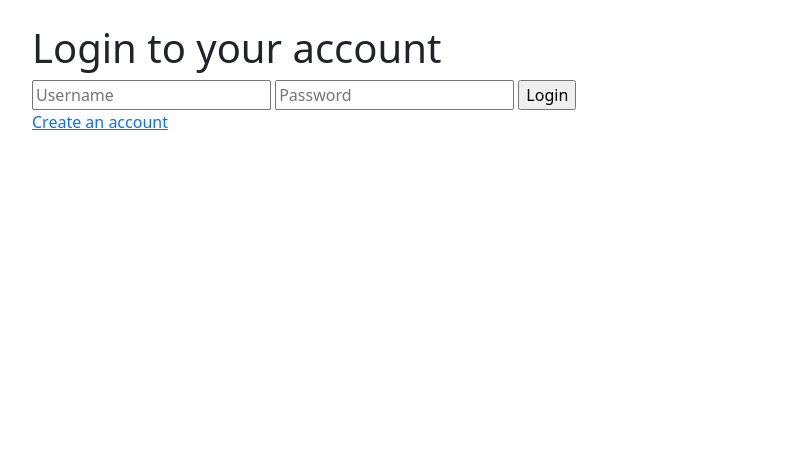
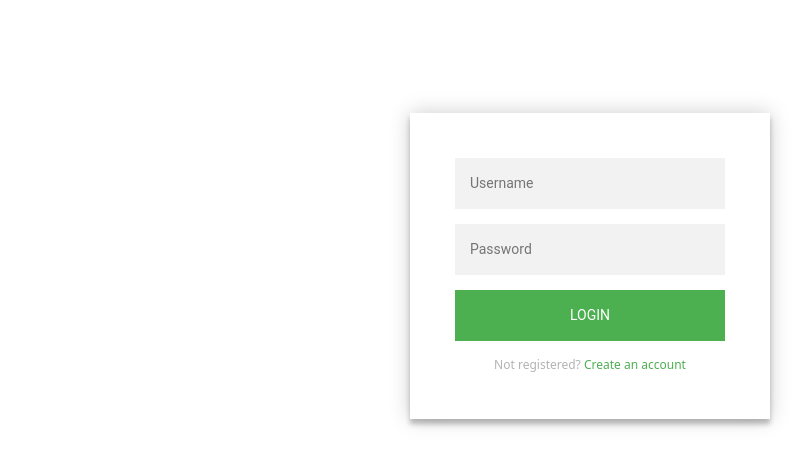
Before and after one commit to bogutskii/flask_example, a Flask app: page /login in a window 1280 px wide. Shown: the part 59-526 px from the top of the page, without its empty margins (50-858 px from the left). Run offline with Flask 2, Linux system fonts and the light colour scheme.

Commit message:
redesign login

```diff
--- a/app.py
+++ b/app.py
@@ -140,11 +140,13 @@ def login():
 @app.route("/dashboard", methods=["GET", "POST"])
 @login_required
 def dashboard():
-    return render_template('dashboard.html')
+    return render_template('dashboard.html', current_user=current_user)
+
 
 @app.route("/logout", methods=["GET", "POST"])
 @login_required
 def logout():
+    logout_user()
     return redirect(url_for('login'))
 
 
@@ -163,3 +165,6 @@ def register():
 
 if __name__ == "__main__":
     app.run(debug=True)
+
+# import request
+# response = response.get('https://randomuser.me.api')
--- /dev/null
+++ b/static/css/signin.css
@@ -0,0 +1,53 @@
+
+.login-page {
+  width: 360px;
+  padding: 8% 0 0;
+  margin: auto;
+}
+.form {
+  position: relative;
+  z-index: 1;
+  background: #FFFFFF;
+  max-width: 360px;
+  margin: 0 auto 100px;
+  padding: 45px;
+  text-align: center;
+  box-shadow: 0 0 20px 0 rgba(0, 0, 0, 0.2), 0 5px 5px 0 rgba(0, 0, 0, 0.24);
+}
+.form .input-field {
+  font-family: "Roboto", sans-serif;
+  outline: 0;
+  background: #f2f2f2;
+  width: 100%;
+  border: 0;
+  margin: 0 0 15px;
+  padding: 15px;
+  box-sizing: border-box;
+  font-size: 14px;
+}
+.form .button-submit {
+  font-family: "Roboto", sans-serif;
+  text-transform: uppercase;
+  outline: 0;
+  background: #4CAF50;
+  width: 100%;
+  border: 0;
+  padding: 15px;
+  color: #FFFFFF;
+  font-size: 14px;
+  -webkit-transition: all 0.3 ease;
+  transition: all 0.3 ease;
+  cursor: pointer;
+}
+.form .button-submit:hover,.form button:active,.form button:focus {
+  background: #43A047;
+}
+.form .message {
+  margin: 15px 0 0;
+  color: #b3b3b3;
+  font-size: 12px;
+}
+.form .message a {
+  color: #4CAF50;
+  text-decoration: none;
+}
--- a/templates/base.html
+++ b/templates/base.html
@@ -4,7 +4,9 @@
     <meta charset="UTF-8">
     <!-- CSS only -->
     <link href="https://cdn.jsdelivr.net/npm/bootstrap@5.1.0/dist/css/bootstrap.min.css" rel="stylesheet" integrity="sha384-KyZXEAg3QhqLMpG8r+8fhAXLRk2vvoC2f3B09zVXn8CA5QIVfZOJ3BCsw2P0p/We" crossorigin="anonymous">
+    <link rel="stylesheet" href="{{url_for('static', filename='css/signin.css')}}">
     <link rel="stylesheet" href="{{url_for('static', filename='css/style.css')}}">
+
     <title>{% block title %}{% endblock %}</title>
 </head>
 <body>
--- a/templates/dashboard.html
+++ b/templates/dashboard.html
@@ -9,6 +9,7 @@ about this site
 <h1>Dashboard</h1>
 
 <h2>You are logged in</h2>
+<h1>Hi, {{current_user.username}}</h1>
 <a href="{{url_for('logout')}}">logout</a>
 
 {% endblock %}
--- a/templates/login.html
+++ b/templates/login.html
@@ -5,17 +5,59 @@ Login
 {% endblock %}
 
 
-
 {% block body %}
 
-<h1>Login to your account</h1>
+<!--<div class="text-center" data-new-gr-c-s-check-loaded="14.1028.0" data-gr-ext-installed="">-->
+<!--  <form action="" method="POST">-->
+<!--    <h1 class="h3 mb-3 fw-normal">Please sign in</h1>-->
+<!--    <div class="form-floating">-->
+<!--      <input type="email" class="form-control" id="floatingInput" placeholder="name@example.com">-->
+<!--      <label for="floatingInput">Email address</label>-->
+<!--    </div>-->
+<!--    <div class="form-floating">-->
+<!--      <input type="password" class="form-control" id="floatingPassword" placeholder="Password">-->
+<!--      <label for="floatingPassword">Password</label>-->
+<!--    </div>-->
+<!--    <button class="w-100 btn btn-lg btn-primary" type="submit">Sign in</button>-->
+<!--    <p class="mt-5 mb-3 text-muted">©2021</p>-->
+<!--  </form>-->
+<!--</div>-->
 
-<form action="" method="POST">
-    {{form.hidden_tag()}}
-    {{form.username}}
-    {{form.password}}
-    {{form.submit}}
-</form>
-<a href="{{url_for('register')}}">Create an account</a>
+
+<div class="login-page">
+    <div class="form">
+        <!--    <form class="register-form" action="" method="POST">-->
+        <!--      <input type="text" placeholder="name"/>-->
+        <!--      <input type="password" placeholder="password"/>-->
+        <!--      <input type="text" placeholder="email address"/>-->
+        <!--      <button>create</button>-->
+        <!--      <p class="message">Already registered? <a href="#">Sign In</a></p>-->
+
+
+        <!--    </form>-->
+        <form class="login-form" action="" method="POST">
+            {{form.hidden_tag()}}
+            {{form.username(class="input-field")}}
+            <!--      <input type="text" placeholder="username"/>-->
+            {{form.password(class="input-field" )}}
+            <!--      <input type="password" placeholder="password"/>-->
+            <!--      <button type="submit">login</button>-->
+            {{form.submit(class="button-submit")}}
+
+            <p class="message">Not registered? <a href="{{url_for('register')}}">Create an account</a></p>
+        </form>
+    </div>
+</div>
+
+
+<!--<h1>Login to your account</h1>-->
+
+<!--<form action="" method="POST">-->
+<!--    {{form.hidden_tag()}}-->
+<!--    {{form.username}}-->
+<!--    {{form.password}}-->
+<!--    {{form.submit}}-->
+<!--</form>-->
+<!--<a href="{{url_for('register')}}">Create an account</a>-->
 
 {% endblock %}
```
